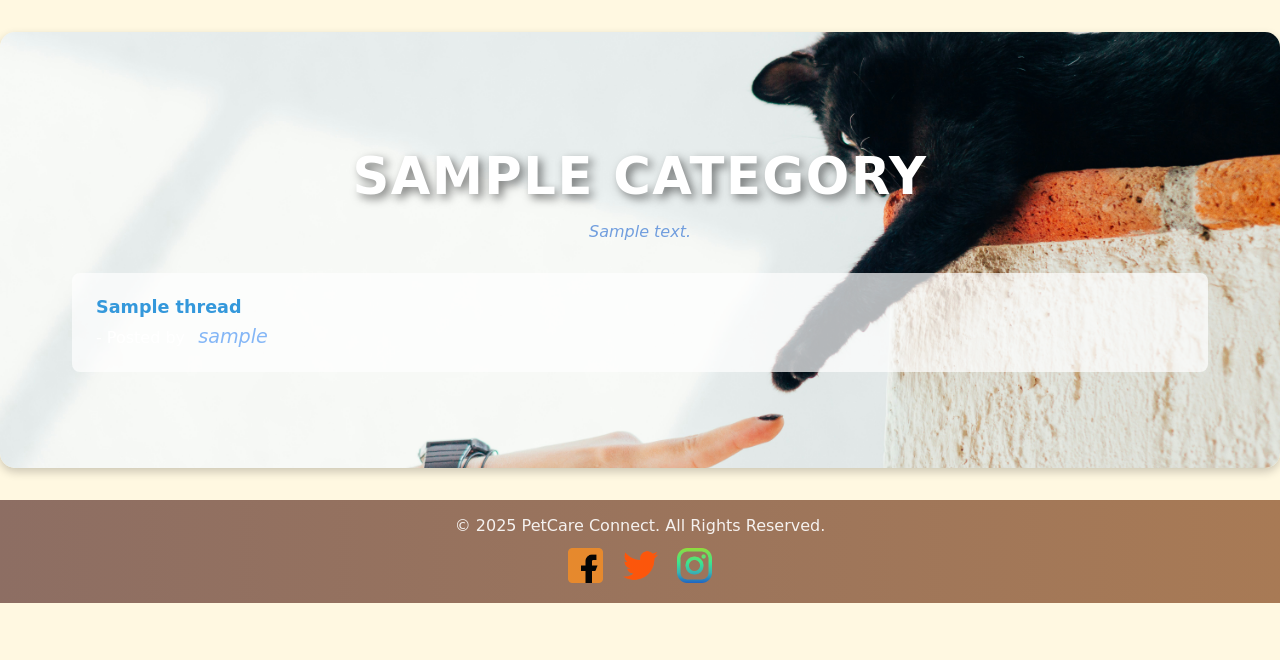
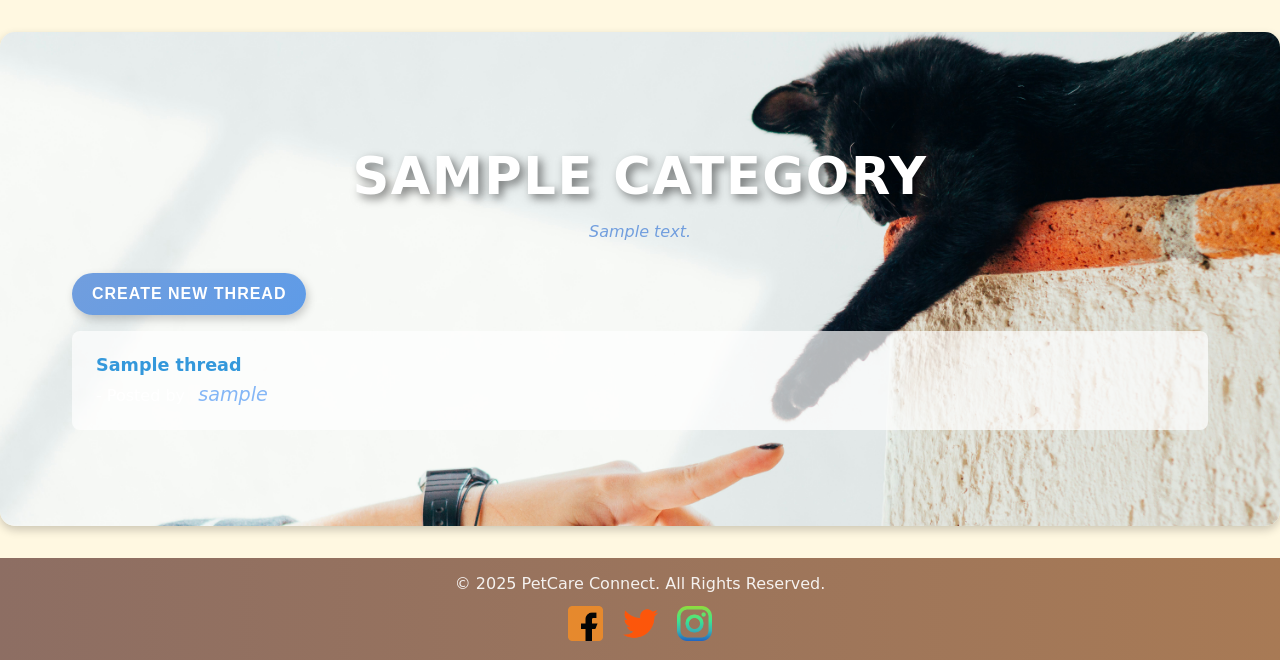
Before and after one commit to annasarabasheva/Project-with-Django-2, a Django app: page /forum/category/1/ in a window 1280 px wide. Shown: the part 99-759 px from the top of the page. Run offline with Django 4.2, Linux system fonts and the light colour scheme; a user stored in the database is signed in; tables that the repository leaves empty hold one stand-in row (values such as "Sample post").

Commit message:
Add new feature in Forum Page for authenticated users to add new thread in specific category

```diff
--- a/PersonalProject/forum/views.py
+++ b/PersonalProject/forum/views.py
@@ -21,7 +21,14 @@ def forum_home(request):
 def category_view(request, category_id):
     category = get_object_or_404(Category, id=category_id)
     threads = category.threads.all()
-    return render(request, 'forum/category.html', {'category': category, 'threads': threads})
+
+    if request.method == "POST":
+        title = request.POST.get("title")
+        if title:
+            Thread.objects.create(title=title, category=category, created_by=request.user)
+            return redirect("category_view", category_id=category.id)
+
+    return render(request, "forum/category.html", {"category": category, "threads": threads})
 
 
 def thread_view(request, thread_id):
--- a/templates/forum/category.html
+++ b/templates/forum/category.html
@@ -4,6 +4,18 @@
 <section class="forum-category">
     <h1 class="category-title">{{ category.name }}</h1>
     <p class="category-description">{{ category.description }}</p>
+
+    {% if user.is_authenticated %}
+        <button id="add-thread-btn" class="add-thread-button">Create New Thread</button>
+
+        <form id="thread-form" method="POST" class="thread-form hidden">
+            {% csrf_token %}
+            <label for="title">Thread Title</label>
+            <input type="text" name="title" id="title" required>
+
+            <button type="submit" class="submit-thread-button">Post Thread</button>
+        </form>
+    {% endif %}
 
     <ul class="thread-list">
         {% for thread in threads %}
@@ -14,4 +26,98 @@
         {% endfor %}
     </ul>
 </section>
+
+<script>
+    document.getElementById("add-thread-btn").addEventListener("click", function () {
+        let form = document.getElementById("thread-form");
+        form.classList.toggle("hidden");
+
+        if (!form.classList.contains("hidden")) {
+            form.style.opacity = "1";
+            form.style.transform = "scale(1)";
+        } else {
+            form.style.opacity = "0";
+            form.style.transform = "scale(0.95)";
+        }
+    });
+</script>
+
+<style>
+    .hidden {
+        display: none;
+        opacity: 0;
+        transform: scale(0.95);
+        transition: opacity 0.3s ease-in-out, transform 0.3s ease-in-out;
+    }
+
+    .add-thread-button {
+        background: linear-gradient(135deg, #719ede, #5e9be7);
+        color: white;
+        border: none;
+        padding: 12px 20px;
+        font-size: 16px;
+        font-weight: bold;
+        border-radius: 30px;
+        cursor: pointer;
+        transition: all 0.3s ease-in-out;
+        box-shadow: 2px 4px 10px rgba(0, 0, 0, 0.2);
+        text-transform: uppercase;
+        letter-spacing: 1px;
+        margin-bottom: 1em;
+    }
+
+    .add-thread-button:hover {
+        background: linear-gradient(135deg, #4691f3, #5f8ec9);
+        transform: scale(1.05);
+        box-shadow: 3px 6px 15px rgba(0, 0, 0, 0.3);
+    }
+
+    .thread-form {
+        margin-top: 15px;
+        padding: 15px;
+        border: 3px solid #5f8ec9;
+        border-radius: 10px;
+        background: #f9f9f9;
+        width: 50%;
+        margin-bottom: 1.5em;
+    }
+
+    .thread-form label {
+        font-weight: bold;
+        color: #4691f3;
+        display: block;
+        margin-bottom: 5px;
+    }
+
+    .thread-form input {
+        width: 95%;
+        padding: 10px;
+        border: 2px solid #4188e0;
+        border-radius: 8px;
+        font-size: 14px;
+    }
+
+    .submit-thread-button {
+        display: block;
+        background: linear-gradient(135deg, #a1c6f5, #719ede);
+        color: white;
+        border: none;
+        padding: 12px 20px;
+        font-size: 15px;
+        font-weight: bold;
+        border-radius: 8px;
+        cursor: pointer;
+        transition: all 0.3s ease-in-out;
+        margin-top: 10px;
+        width: 30%;
+    }
+
+    .submit-thread-button:hover {
+        background: linear-gradient(135deg, #4188e0, #4188e0);
+        transform: scale(1.05);
+    }
+
+
+</style>
+
 {% endblock %}
```
